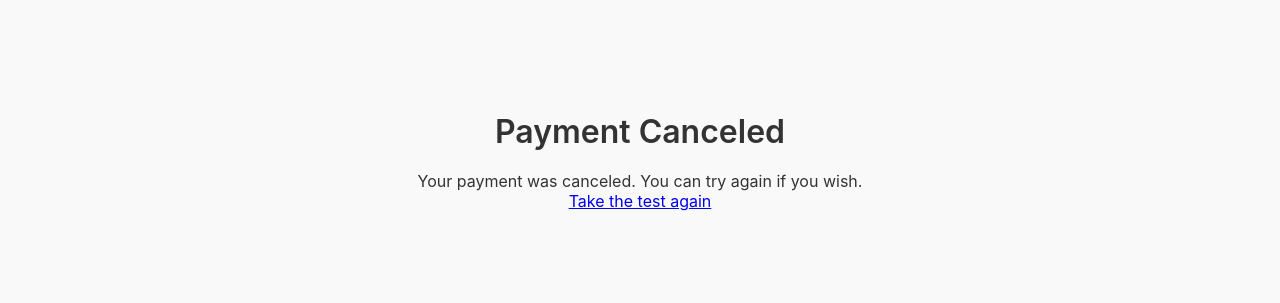
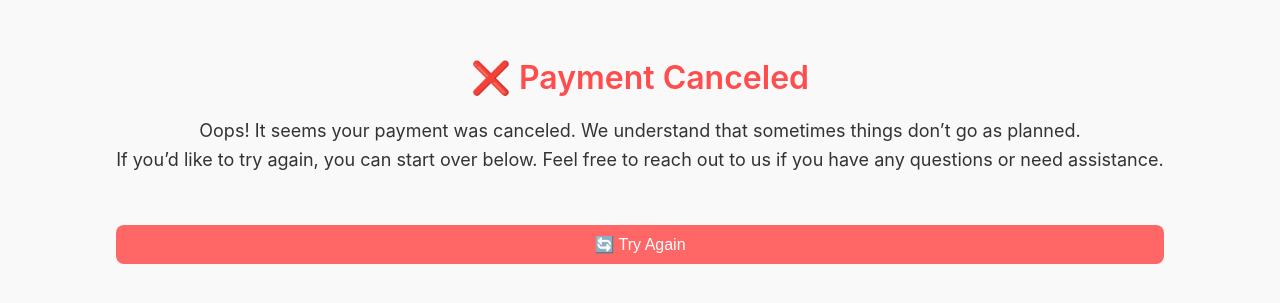
Before and after one commit to crollol1025/loyaltytest, a Next.js app: page /cancel in a window 1280 px wide. Shown: the part 289-592 px from the top of the page. Built offline with nearby package versions, Linux system fonts and the light colour scheme.

Commit message:
Fix checkout session API

```diff
--- a/pages/cancel.js
+++ b/pages/cancel.js
@@ -2,10 +2,31 @@ import Link from 'next/link';
 
 export default function Cancel() {
   return (
-    <div style={{ textAlign: 'center', marginTop: '100px' }}>
-      <h1>Payment Canceled</h1>
-      <p>Your payment was canceled. You can try again if you wish.</p>
-      <Link href="/test">Take the test again</Link>
+    <div style={{ textAlign: 'center', marginTop: '100px', padding: '0 20px' }}>
+      <h1 style={{ color: '#ff4d4d' }}>❌ Payment Canceled</h1>
+      <p style={{ fontSize: '18px', lineHeight: '1.6' }}>
+        Oops! It seems your payment was canceled. We understand that sometimes things don&rsquo;t go as planned.
+      </p>
+      <p style={{ fontSize: '18px', lineHeight: '1.6' }}>
+        If you&rsquo;d like to try again, you can start over below.
+        Feel free to reach out to us if you have any questions or need assistance.
+      </p>
+
+      <div style={{ marginTop: '30px' }}>
+        <Link href="/test">
+          <button style={{
+            padding: '10px 20px',
+            backgroundColor: '#ff6666',
+            color: '#fff',
+            border: 'none',
+            borderRadius: '8px',
+            cursor: 'pointer',
+            fontSize: '16px'
+          }}>
+            🔄 Try Again
+          </button>
+        </Link>
+      </div>
     </div>
   );
 }
--- a/pages/test.js
+++ b/pages/test.js
@@ -78,7 +78,7 @@ export default function Test() {
     // 👉 SAVE SCORE BEFORE REDIRECT
     localStorage.setItem('relationshipScore', score);
 
-    const response = await fetch('http://localhost:5000/create-checkout-session', {
+    const response = await fetch('/api/create-checkout-session', {
       method: 'POST',
       headers: {
         'Content-Type': 'application/json',
--- a/server.js
+++ b/server.js
@@ -36,7 +36,7 @@ app.post('/create-checkout-session', async (req, res) => {
         quantity: 1,
       }],
       mode: 'payment',
-      success_url: `http://localhost:3000/success?session_id={CHECKOUT_SESSION_ID}`,
+      success_url: http://localhost:3000/success?session_id={CHECKOUT_SESSION_ID},
       cancel_url: 'http://localhost:3000/cancel',
       metadata: {
         score: score,  // Store the score in the session metadata
@@ -52,5 +52,5 @@ app.post('/create-checkout-session', async (req, res) => {
 
 const PORT = process.env.PORT || 5000;
 app.listen(PORT, () => {
-  console.log(`Backend server running on port ${PORT}`);
+  console.log(Backend server running on port ${PORT});
 });
```
Also changed, not shown: create-checkout-session.js (added, +47 -0 lines), pages/success.js (+23 -7 lines), 2 other files (tests, documents, lock files or other folders).
